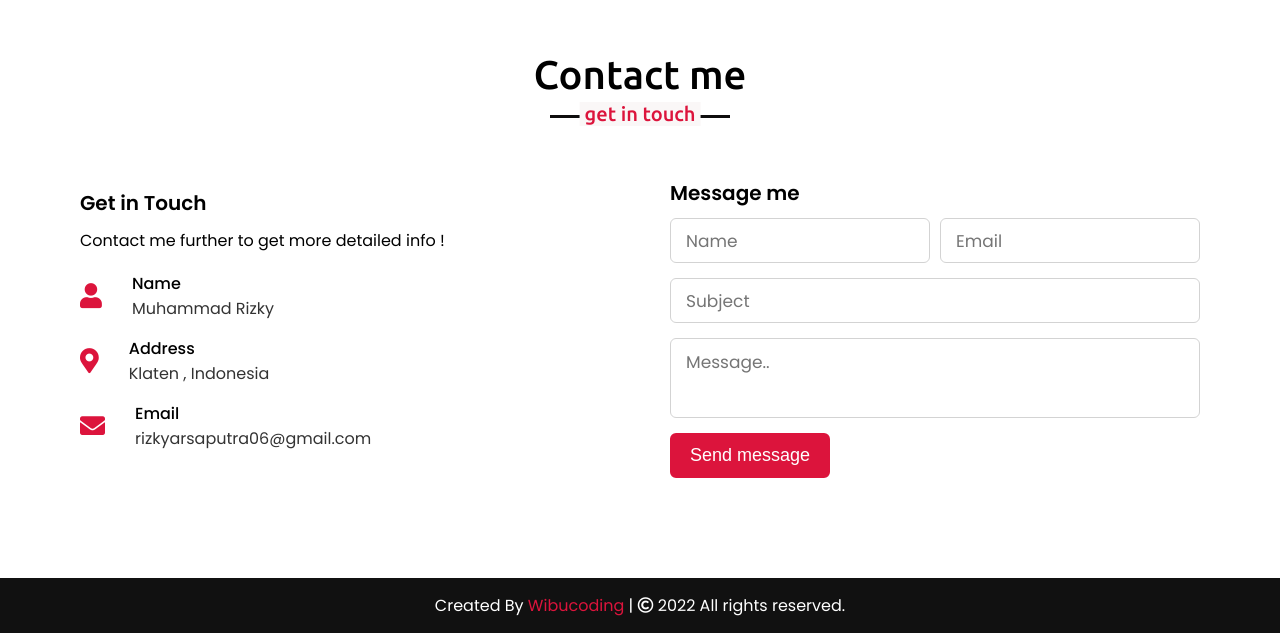
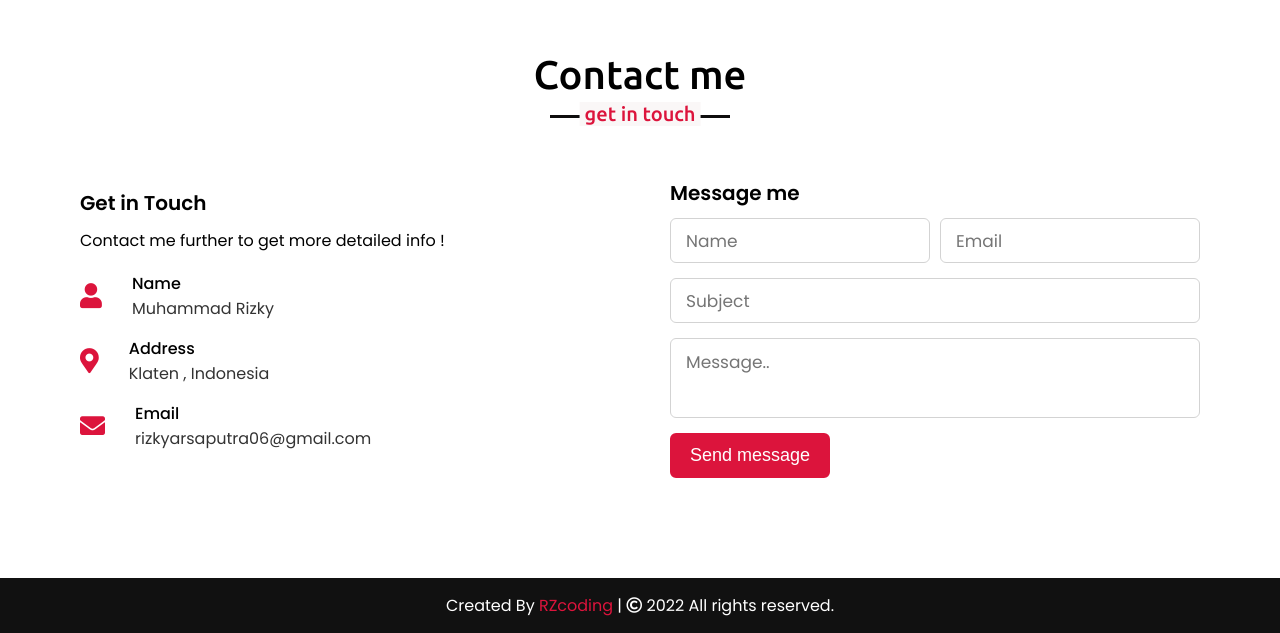
Before and after one commit to Rizky-kuy/rizky-kuy.github.io, a plain HTML site: page index.html in a window 1280 px wide. Shown: the part 2939-3572 px from the top of the page. Drawn offline with nearby package versions, Linux system fonts and the light colour scheme.

Commit message:
Update index.html

```diff
--- a/index.html
+++ b/index.html
@@ -386,7 +386,7 @@
 
     <footer>
 
-        <span>Created By <a href="Rizky development">Wibucoding</a> | <span class="far fa-copyright"></span> 2022 All rights reserved.</span>
+        <span>Created By <a href="Rizky development">RZcoding</a> | <span class="far fa-copyright"></span> 2022 All rights reserved.</span>
 
     </footer>
 
```
